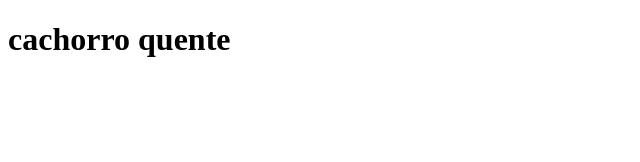
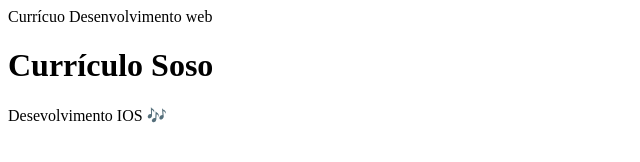
Before and after one commit to sophiamaria-ship-it/Sophia-soso-Desenvolvimento-web, a plain HTML site: page index.html in a window 1280 px wide. Shown: the whole page, without its empty margins (0-640 px from the left). Drawn offline with Linux system fonts and the light colour scheme.

Commit message:
criada a estrtura semantica do projeto currículo

```diff
--- /dev/null
+++ b/css/style.css
@@ -0,0 +1,6 @@
+/* para resetar o css forçado pelo navegador, podemos utilizar o seguinte o cod: */
+* {
+    margin: 0;
+    padding: 0;
+}
+/* o sinal asterisco representa a pagina HTML, e com isso podemos aplicar alteraçoes na pagina inteira .Assim zeramos o padding e a margin padrão.  */
--- a/index.html
+++ b/index.html
@@ -3,9 +3,17 @@
 <head>
     <meta charset="UTF-8">
     <meta name="viewport" content="width=device-width, initial-scale=1.0">
+    <link rel="styelesheet" href="css/style.css"
     <title>Currícuo Desenvolvimento web</title>
 </head>
 <body>
-    <h1>cachorro quente</h1>
+    <h1>Currículo Soso</h1>
+    <main>
+
+    </main>
+    <footer>
+     <p>Desevolvimento IOS 🎶</p>
+    </footer>
+
 </body>
 </html>
```
Also changed, not shown: a.css (deleted).
